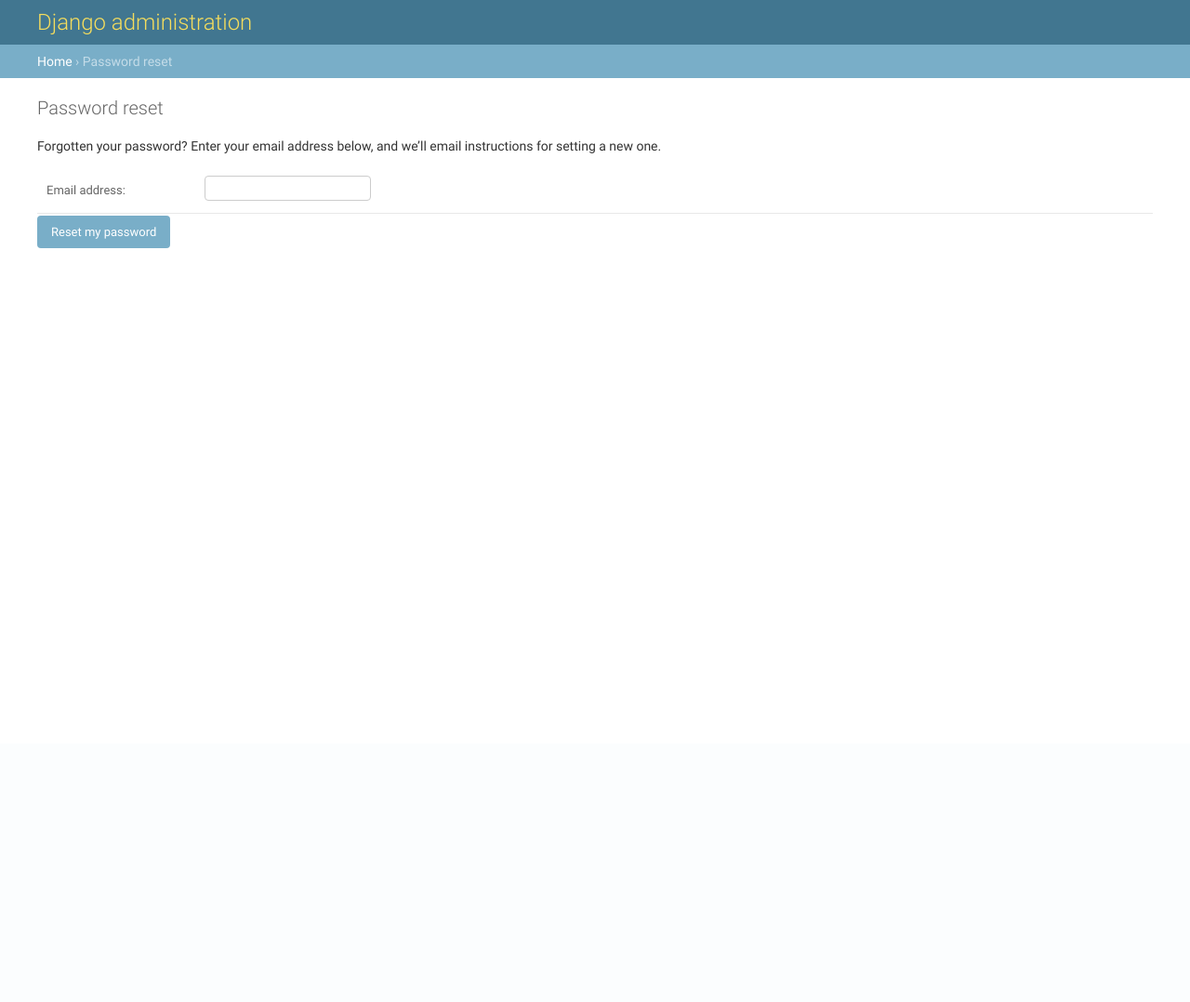
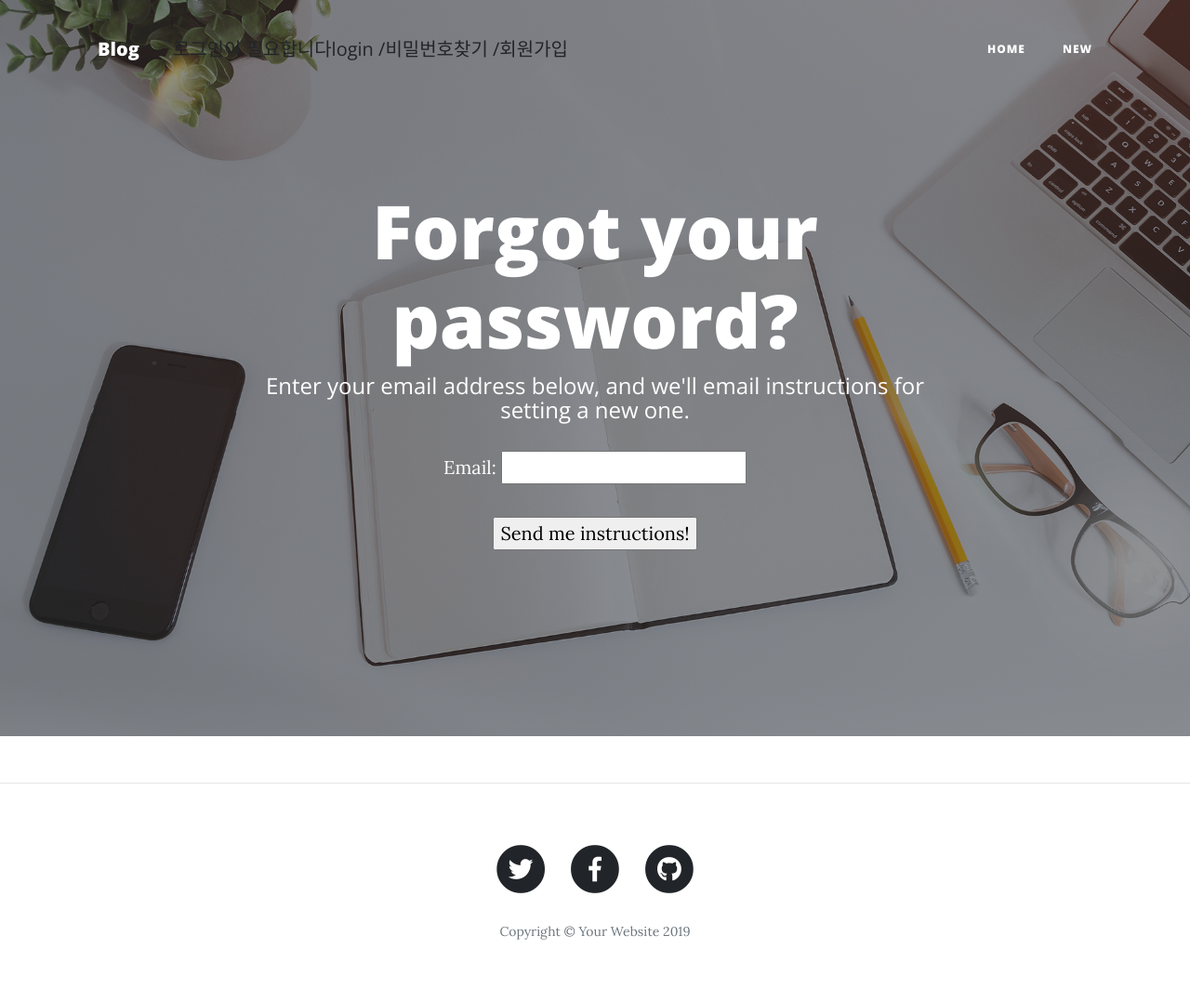
Before and after one commit to HamJinKyoung/PasswordReset, a Django app: page /password_reset/ in a window 1280 px wide. Shown: the whole page at 93% size. Before the commit the page ends 267 px from the top, so only its background shows below. Run offline with Django 3.2, Linux system fonts and the light colour scheme; some libraries are stand-ins or nearby versions.

Commit message:
password_reset 관련페이지들 꾸미기

```diff
--- a/app/templates/app/layout.html
+++ b/app/templates/app/layout.html
@@ -1,31 +1,27 @@
 {% load static %}
 <!DOCTYPE html>
 <html lang="en">
-
     <head>
-
-  <meta charset="utf-8">
-  <meta name="viewport" content="width=device-width, initial-scale=1, shrink-to-fit=no">
-  <meta name="description" content="">
-  <meta name="author" content="">
+        <meta charset="utf-8" />
+        <meta name="viewport" content="width=device-width, initial-scale=1, shrink-to-fit=no" />
+        <meta name="description" content="" />
+        <meta name="author" content="" />
 
         <title>Clean Blog</title>
 
         <!-- Bootstrap core CSS -->
-  <link href="{% static 'app/vendor/bootstrap/css/bootstrap.min.css' %}" rel="stylesheet">
+        <link href="{% static 'app/vendor/bootstrap/css/bootstrap.min.css' %}" rel="stylesheet" />
 
         <!-- Custom fonts for this template -->
-  <link href="{% static 'app/vendor/fontawesome-free/css/all.min.css' %}" rel="stylesheet" type="text/css">
-  <link href='https://fonts.googleapis.com/css?family=Lora:400,700,400italic,700italic' rel='stylesheet' type='text/css'>
-  <link href='https://fonts.googleapis.com/css?family=Open+Sans:300italic,400italic,600italic,700italic,800italic,400,300,600,700,800' rel='stylesheet' type='text/css'>
+        <link href="{% static 'app/vendor/fontawesome-free/css/all.min.css' %}" rel="stylesheet" type="text/css" />
+        <link href="https://fonts.googleapis.com/css?family=Lora:400,700,400italic,700italic" rel="stylesheet" type="text/css" />
+        <link href="https://fonts.googleapis.com/css?family=Open+Sans:300italic,400italic,600italic,700italic,800italic,400,300,600,700,800" rel="stylesheet" type="text/css" />
 
         <!-- Custom styles for this template -->
-  <link href="{% static 'app/css/clean-blog.min.css' %}" rel="stylesheet">
-
+        <link href="{% static 'app/css/clean-blog.min.css' %}" rel="stylesheet" />
     </head>
 
     <body>
-
         <!-- Navigation -->
         <nav class="navbar navbar-expand-lg navbar-light fixed-top" id="mainNav">
             <div class="container">
@@ -35,10 +31,19 @@
                 <a href="{% url 'logout' %}">logout</a>
                 {% else %}
                 <p>로그인이 필요합니다</p>
-        <a href="{% url 'signin' %}">login</a>
+                <a href="{% url 'signin' %}">login / </a>
+                <a href="{% url 'password_reset' %}">비밀번호찾기 / </a>
                 <a href="{% url 'signup' %}">회원가입</a>
                 {% endif %}
-      <button class="navbar-toggler navbar-toggler-right" type="button" data-toggle="collapse" data-target="#navbarResponsive" aria-controls="navbarResponsive" aria-expanded="false" aria-label="Toggle navigation">
+                <button
+                    class="navbar-toggler navbar-toggler-right"
+                    type="button"
+                    data-toggle="collapse"
+                    data-target="#navbarResponsive"
+                    aria-controls="navbarResponsive"
+                    aria-expanded="false"
+                    aria-label="Toggle navigation"
+                >
                     Menu
                     <i class="fas fa-bars"></i>
                 </button>
@@ -55,13 +60,9 @@
             </div>
         </nav>
 
-  {% block header %}
-  {% endblock %}
+        {% block header %} {% endblock %} {% block content %} {% endblock %}
 
-  {% block content %}
-  {% endblock %}
-
-  <hr>
+        <hr />
 
         <!-- Footer -->
         <footer>
@@ -106,7 +107,5 @@
 
         <!-- Custom scripts for this template -->
         <script src="{% static 'app/js/clean-blog.min.js' %}"></script>
-
     </body>
-
 </html>
--- /dev/null
+++ b/app/templates/app/password_reset.html
@@ -0,0 +1,23 @@
+{% extends 'app/layout.html' %}
+
+<!-- {% block title %}Forgot Your Password?{% endblock %} -->
+{% block header %}
+<!-- Page Header -->
+<header class="masthead" style="background-image: url('/static/app/img/home-bg.jpg')">
+    <div class="overlay"></div>
+    <div class="container">
+        <div class="row">
+            <div class="col-lg-8 col-md-10 mx-auto">
+                <div class="site-heading">
+                    <h1>Forgot your password?</h1>
+                    <span class="subheading">Enter your email address below, and we'll email instructions for setting a new one.</span>
+                    <form method="POST">
+                        {% csrf_token %} {{ form.as_p }}
+                        <input type="submit" value="Send me instructions!" />
+                    </form>
+                </div>
+            </div>
+        </div>
+    </div>
+</header>
+{% endblock %}
--- a/project/urls.py
+++ b/project/urls.py
@@ -34,6 +34,8 @@ urlpatterns = [
     path('app/', include('django.contrib.auth.urls')),
     path('app/signup/', app.views.signup, name="signup"),
     # password_reset
-    path('password_reset/', auth_views.PasswordResetView.as_view(), name='password_reset'),
-    path('reset/<uidb64>/<token>/', auth_views.PasswordResetConfirmView.as_view(), name='password_reset_confirm'),
+    path('password_reset/', auth_views.PasswordResetView.as_view(template_name="app/password_reset.html"), name='password_reset'),
+    path('app/password_reset/done',auth_views.PasswordResetView.as_view(template_name="app/password_done.html"), name='password_reset_done'),
+    path('reset/<uidb64>/<token>/', auth_views.PasswordResetConfirmView.as_view(template_name="app/password_reset_confirm.html"), name='password_reset_confirm'),
+    path('app/reset/done',auth_views.PasswordResetView.as_view(template_name="app/password_reset_complete.html"), name='password_reset_complete'),
 ]
```
Also changed, not shown: app/templates/app/password_done.html (added, +19 -0 lines), app/templates/app/password_reset_complete.html (added, +19 -0 lines), app/templates/app/password_reset_confirm.html (added, +23 -0 lines), app/templates/app/signin.html (+4 -8 lines). Lines whose indentation alone changed are shown as unchanged.
